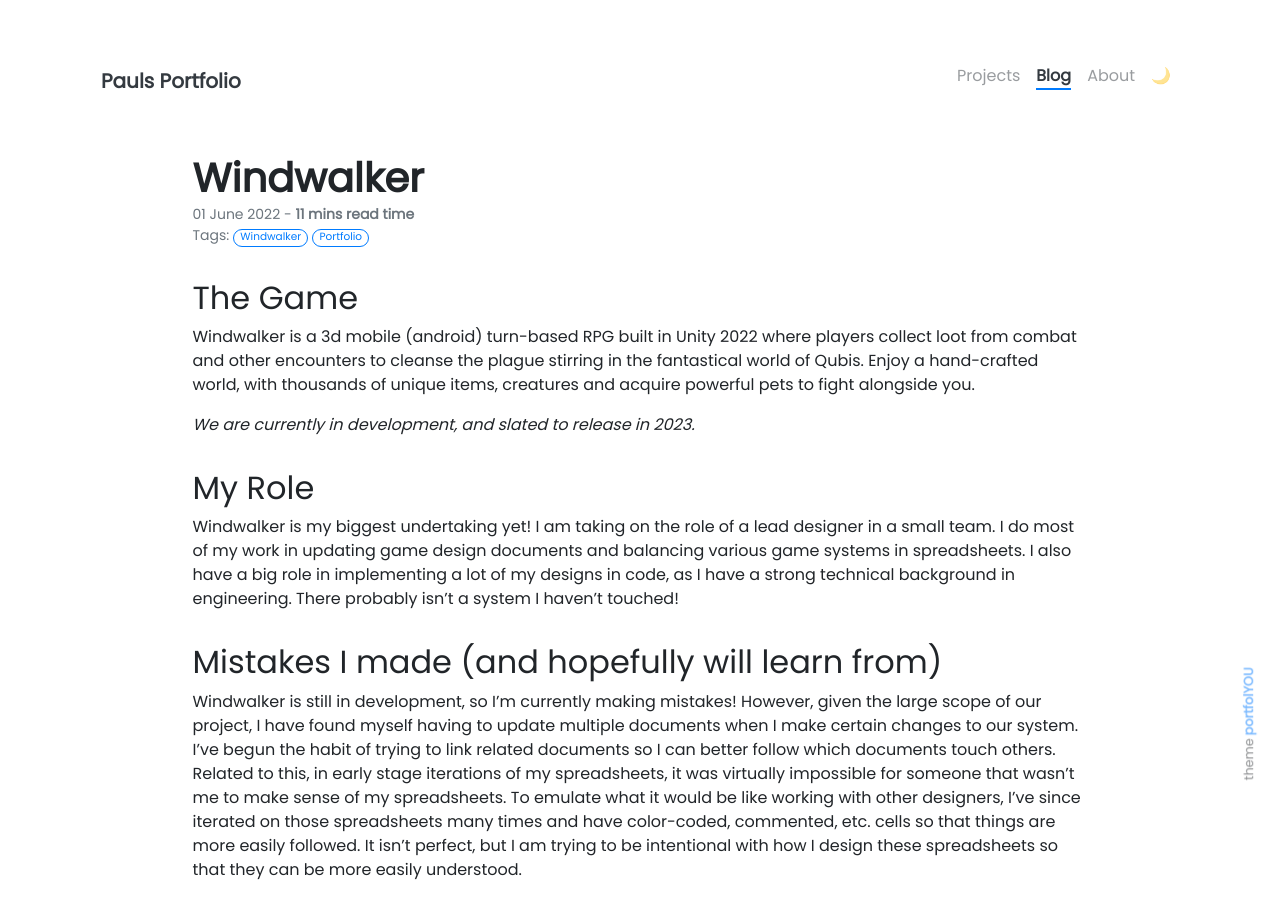
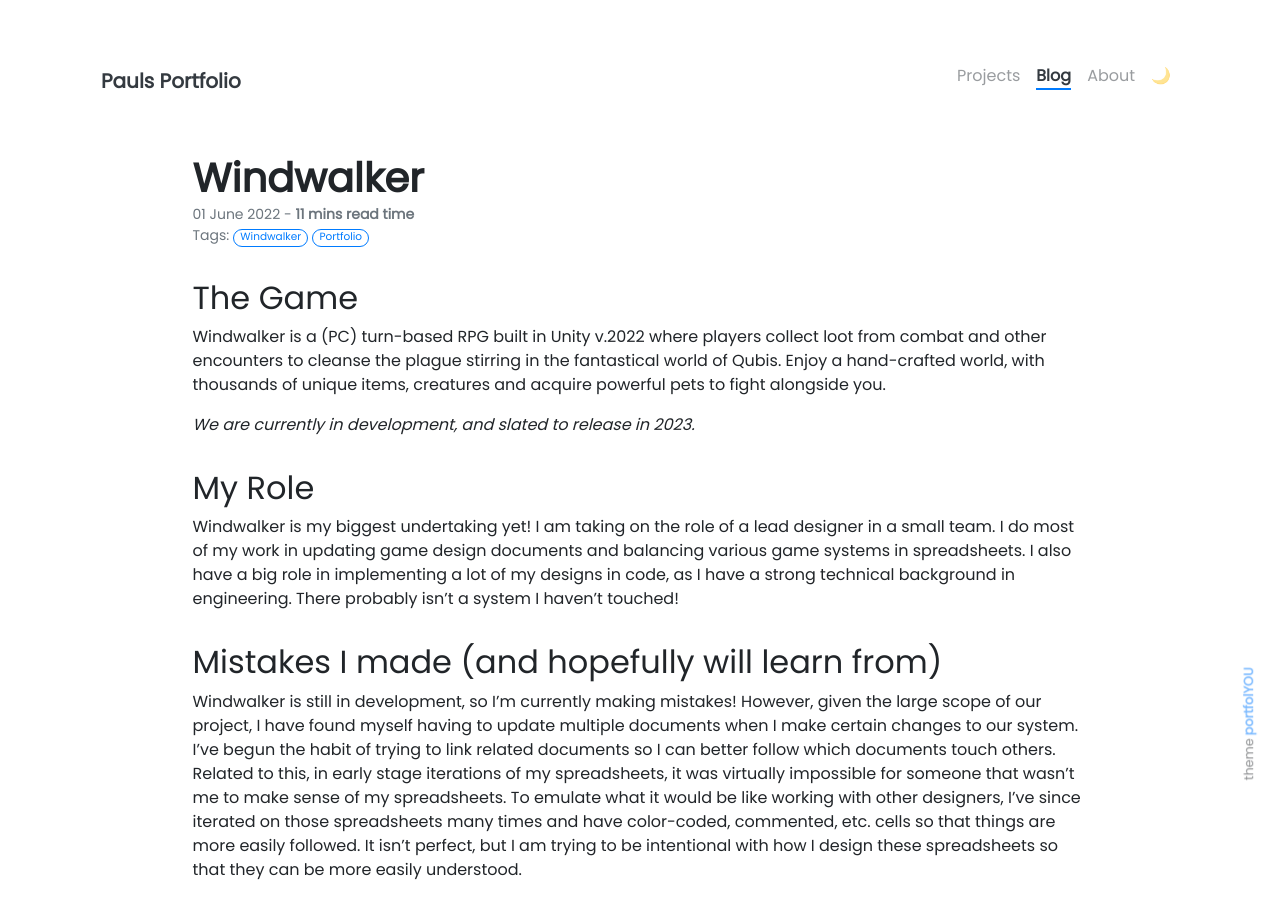
Before and after one commit to paulan94/GamePANPortfolio, a Jekyll site: the page built from _posts/2022-06-01-windwalker-portfolio.md, in a window 1280 px wide and 900 px high. Built offline with Jekyll 4.4.1, drawn with Linux system fonts in a browser that asks for light colours; nearby versions of some CDN libraries; our own code applies the rules of GitHub Pages for plain Markdown files.

Commit message:
update blogs to take out mentions of mobile since porting to PC

```diff
--- a/_data/timeline.yml
+++ b/_data/timeline.yml
@@ -4,7 +4,7 @@
   description: Managed a team of 3 engineers to create 2 prototype games and a fully released game in Unity.
                Learned and implemented skills such as sound design, lighting, art direction, animation rigging, etc.
                Built a turn based action-RPG game and a multiplayer PvP game from the ground up.
-               Currently designing and prototyping a turn-based mobile RPG game to release on IOS and Android in Q4-2022.
+               Currently designing and prototyping a turn-based mobile RPG game to release in Q3-2023.
 
 
 - title: Software Engineer - Meta/Facebook
--- a/_posts/2022-06-01-windwalker-portfolio.md
+++ b/_posts/2022-06-01-windwalker-portfolio.md
@@ -8,7 +8,7 @@ description: My contributions to Windwalker
 
 ## The Game
 
-Windwalker is a 3d mobile (android) turn-based RPG built in Unity 2022 where players collect loot from combat and other encounters to cleanse the plague stirring in the fantastical world of Qubis. Enjoy a hand-crafted world, with thousands of unique items, creatures and acquire powerful pets to fight alongside you.
+Windwalker is a (PC) turn-based RPG built in Unity v.2022 where players collect loot from combat and other encounters to cleanse the plague stirring in the fantastical world of Qubis. Enjoy a hand-crafted world, with thousands of unique items, creatures and acquire powerful pets to fight alongside you.
 
 *We are currently in development, and slated to release in 2023.*
 
```
Also changed, not shown: _projects/(1) Windwalker.md (+2 -2 lines), 3 other files.
